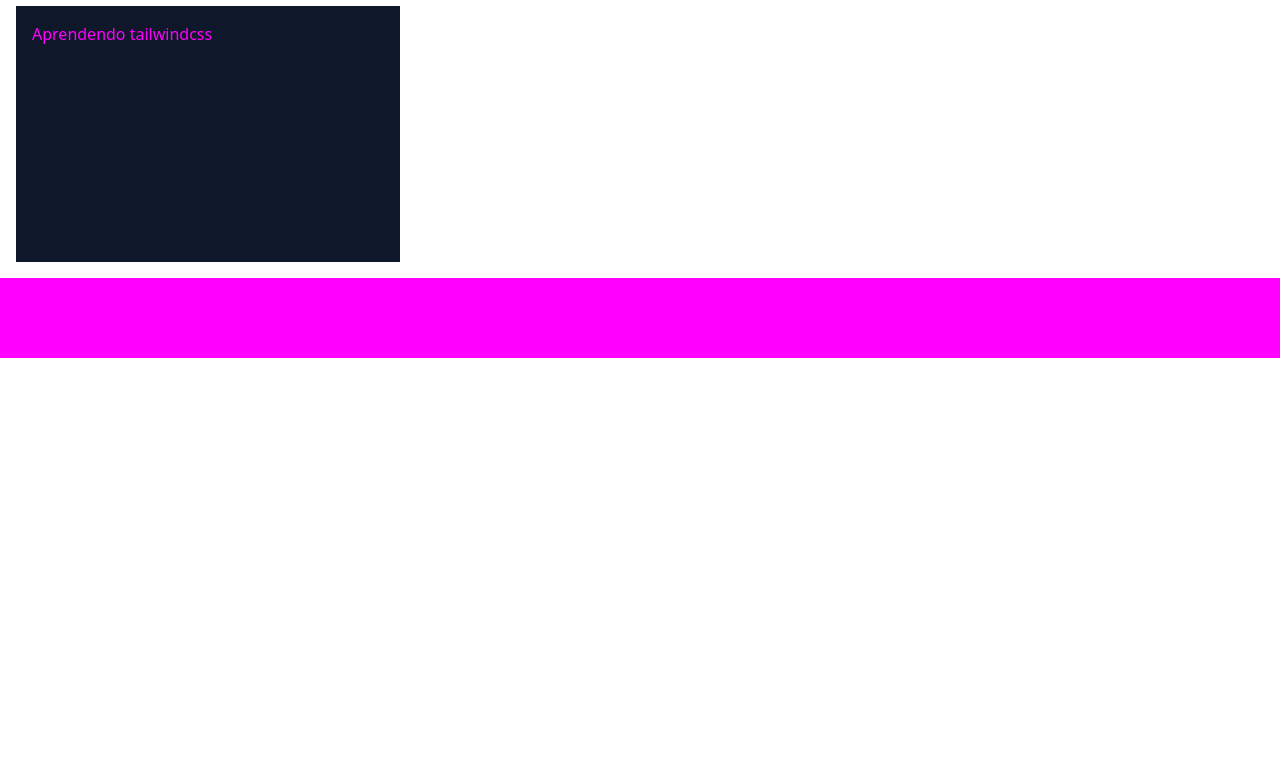
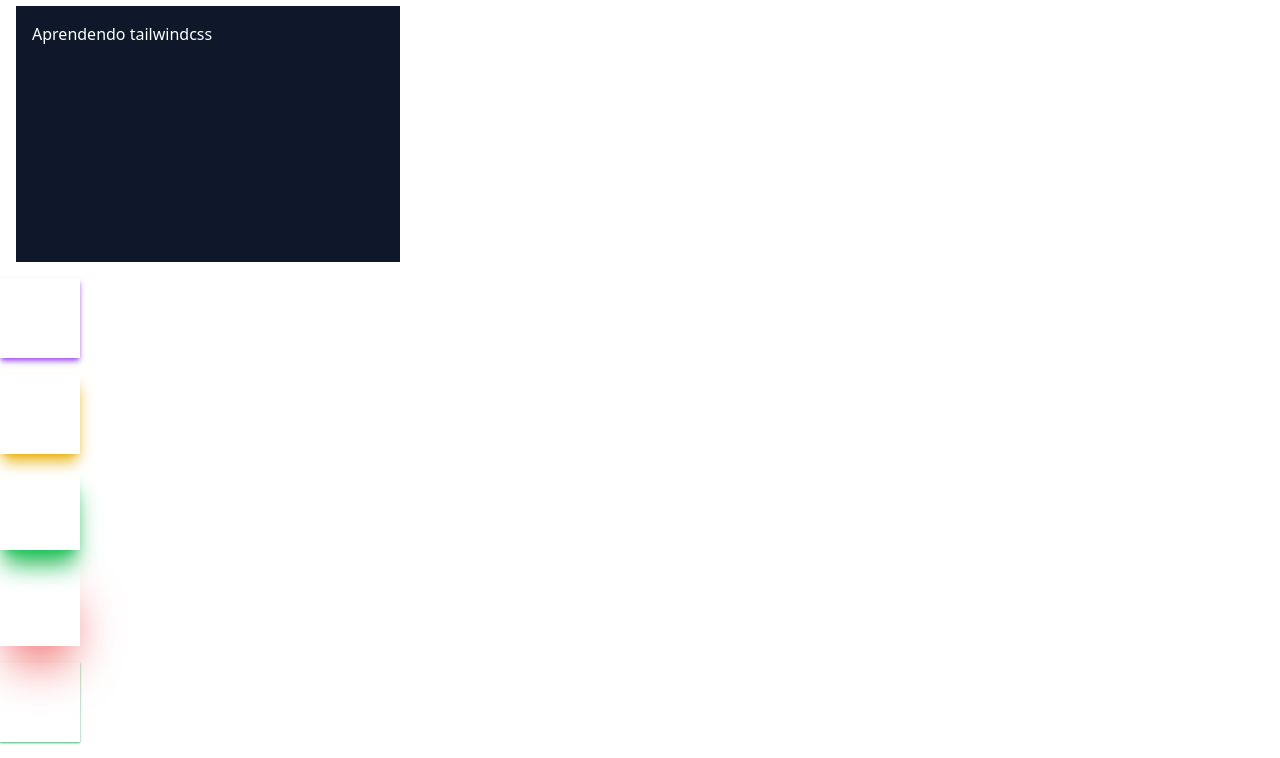
Before and after one commit to celsodavid/tailwindcss-training, a website: page src/index.html in a window 1280 px wide. Shown: the part 58-816 px from the top of the page. Drawn offline with Linux system fonts and the light colour scheme.

Commit message:
(feat): apply shadows and colors

```diff
--- a/src/index.html
+++ b/src/index.html
@@ -10,10 +10,26 @@
     <h1 class="text-5xl font-bold text-rose-600">Curso TailwindCSS</h1>
 
     <div class="bg-slate-900 w-96 h-64 mx-4 my-4 ">
-        <h2 class="text-primaria p-4">Aprendendo tailwindcss</h2>
+        <h2 class="text-white p-4">Aprendendo tailwindcss</h2>
     </div>
 
-    <div class="bg-primaria w-full h-20">
+    <div class="w-20 h-20 shadow-md shadow-purple-500 mb-4">
+
+    </div>
+
+    <div class="w-20 h-20 shadow-lg shadow-yellow-500 mb-4">
+
+    </div>
+
+    <div class="w-20 h-20 shadow-xl shadow-green-500 mb-4">
+
+    </div>
+
+    <div class="w-20 h-20 shadow-2xl shadow-red-500 mb-4">
+
+    </div>
+
+    <div class="w-20 h-20 shadow-sm shadow-green-500 mb-4">
 
     </div>
 </body>
```
Also changed, not shown: styles/output.css.
